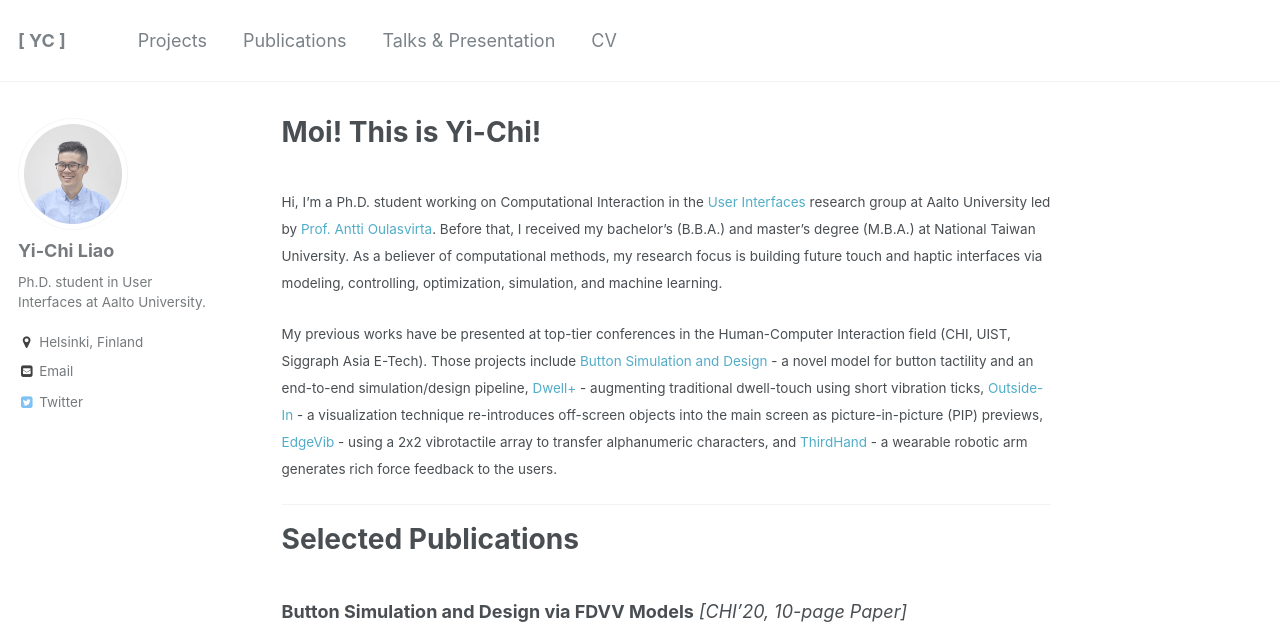
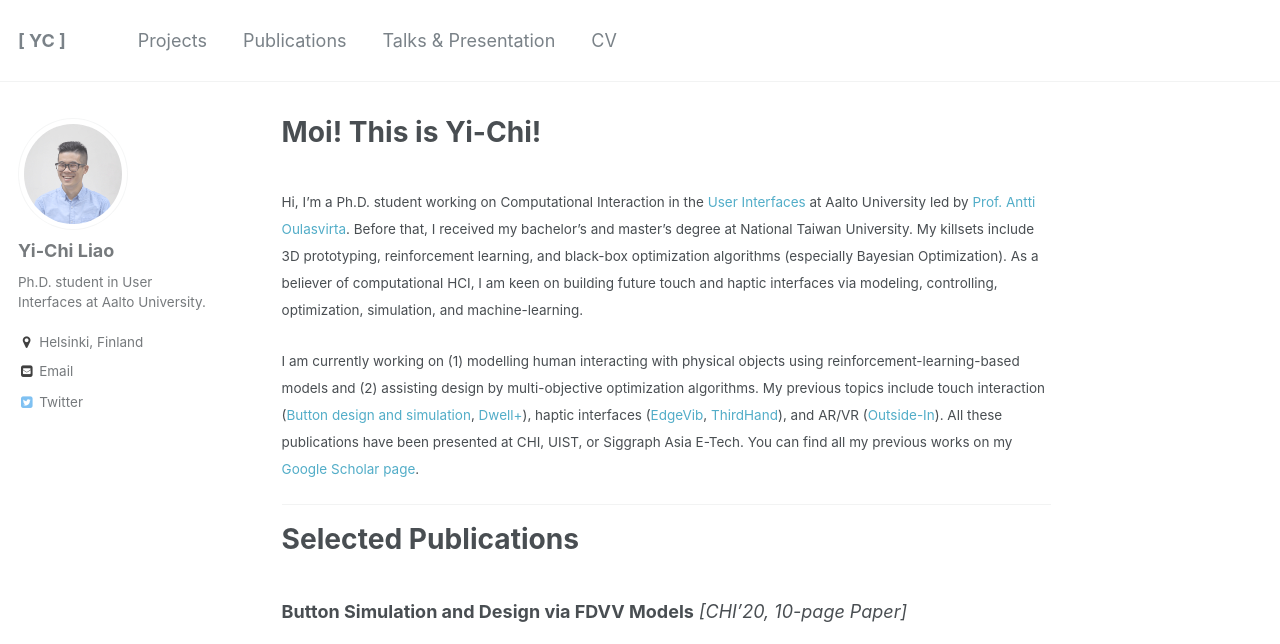
Before and after one commit to yichiliao/yichiliao.github.io, a Jekyll site: the page built from _pages/about.md, in a window 1280 px wide and 900 px high, cut to the strip 0-644 px from the top of the window. Built offline with Jekyll 4.4.1, drawn with Linux system fonts in a browser that asks for light colours.

Commit message:
modify intro

```diff
--- a/_pages/about.md
+++ b/_pages/about.md
@@ -9,11 +9,11 @@
 ---
 <br>
 <small>
-Hi, I'm a Ph.D. student working on Computational Interaction in the [User Interfaces](http://userinterfaces.aalto.fi/) research group at Aalto University led by [Prof. Antti Oulasvirta](http://users.comnet.aalto.fi/oulasvir/). Before that, I received my bachelor's (B.B.A.) and master's degree (M.B.A.) at National Taiwan University. As a believer of computational methods, my research focus is building future touch and haptic interfaces via modeling, controlling, optimization, simulation, and machine learning.
+Hi, I'm a Ph.D. student working on Computational Interaction in the [User Interfaces](http://userinterfaces.aalto.fi/) at Aalto University led by [Prof. Antti Oulasvirta](http://users.comnet.aalto.fi/oulasvir/). Before that, I received my bachelor's and master's degree at National Taiwan University. My killsets include 3D prototyping, reinforcement learning, and black-box optimization algorithms (especially Bayesian Optimization). As a believer of computational HCI, I am keen on building future touch and haptic interfaces via modeling, controlling, optimization, simulation, and machine-learning.
 </small>
 
 <small>
-My previous works have be presented at top-tier conferences in the Human-Computer Interaction field (CHI, UIST, Siggraph Asia E-Tech). Those projects include [Button Simulation and Design]() - a novel model for button tactility and an end-to-end simulation/design pipeline, [Dwell+](https://yichiliao.github.io/portfolio/1-dwell+/) - augmenting traditional dwell-touch using short vibration ticks, [Outside-In](https://yichiliao.github.io/portfolio/2-outsidein/) - a visualization technique re-introduces off-screen objects into the main screen as picture-in-picture (PIP) previews, [EdgeVib](https://yichiliao.github.io/portfolio/3-edgevib/) - using a 2x2 vibrotactile array to transfer alphanumeric characters, and [ThirdHand](https://yichiliao.github.io/portfolio/5-thirdhand/) - a wearable robotic arm generates rich force feedback to the users.
+I am currently working on (1) modelling human interacting with physical objects using reinforcement-learning-based models and (2) assisting design by multi-objective optimization algorithms. My previous topics include touch interaction ([Button design and simulation](), [Dwell+](https://yichiliao.github.io/portfolio/1-dwell+/)), haptic interfaces ([EdgeVib](https://yichiliao.github.io/portfolio/3-edgevib/), [ThirdHand](https://yichiliao.github.io/portfolio/5-thirdhand/)), and AR/VR ([Outside-In](https://yichiliao.github.io/portfolio/2-outsidein/)). All these publications have been presented at CHI, UIST, or Siggraph Asia E-Tech. You can find all my previous works on my [Google Scholar page](https://scholar.google.com/citations?user=Ddny4V4AAAAJ&hl=en).
 </small>
 
 ------
```
